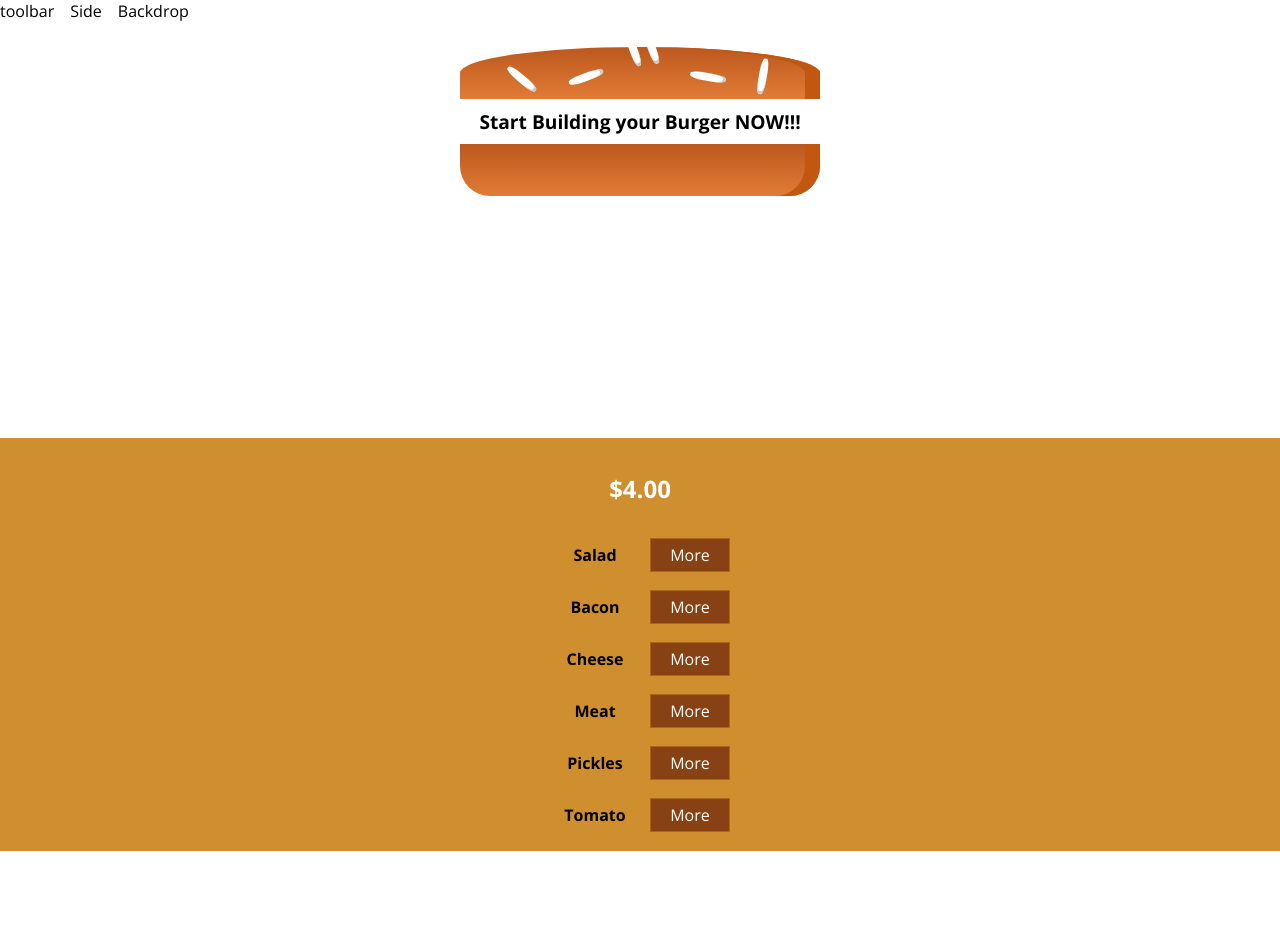
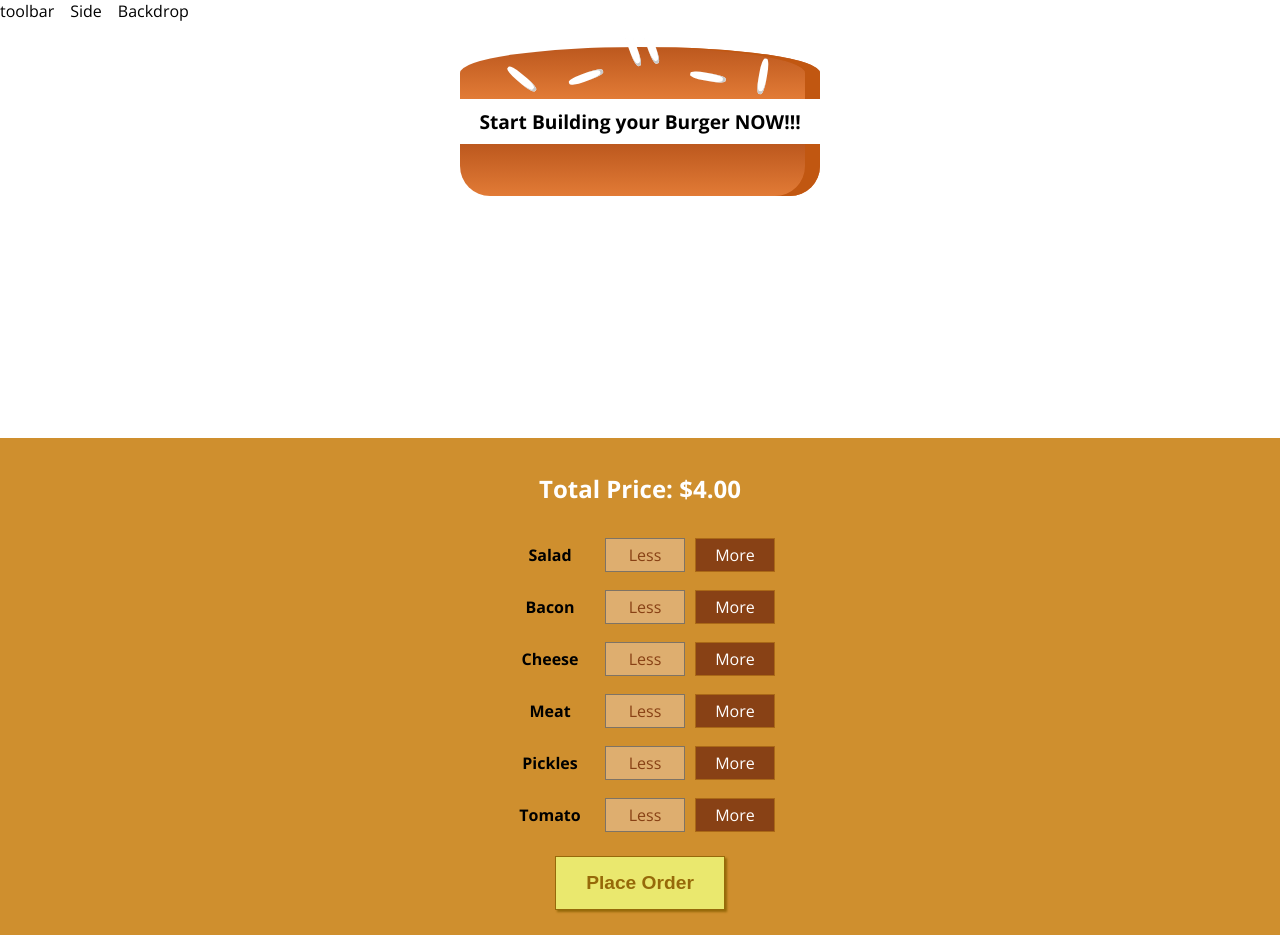
Before and after one commit to barbareshet/my-burger, a React app: page / in a window 1280 px wide. Before the commit the page ends 851 px from the top, so only its background shows below. Built offline with nearby package versions, Linux system fonts and the light colour scheme.

Commit message:
place order button with state

```diff
--- a/src/components/Burger/BuildControls/BuildControl/BuildControl.js
+++ b/src/components/Burger/BuildControls/BuildControl/BuildControl.js
@@ -5,9 +5,7 @@ const BuildControl = (props) => {
     return (
         <div className="BuildControl">
             <din className="label">{props.label}</din>
-            {
-                !disabled && <button className="remove" onClick={props.removed}>Less</button>
-            }
+            <button className="remove" onClick={props.removed} disabled={disabled}>Less</button>
             <button className="add" onClick={props.added}>More</button>
         </div>
     );
--- a/src/components/Burger/BuildControls/BuildControls.css
+++ b/src/components/Burger/BuildControls/BuildControls.css
@@ -13,3 +13,19 @@
     color: #fff;
     font-size: 24px;
 }
+.BuildControls .place-order{
+    background-color: #dad735;
+    outline: none;
+    cursor: pointer;
+    border: 1px solid #966909;
+    color: #966909;
+    font-size: 1.2em;
+    padding: 15px 30px;
+    box-shadow: 2px 2px 2px #966909;
+    margin: 15px auto;
+    font-weight: bold;
+}
+.BuildControls .place-order:disabled{
+    background-color: #eae86e;
+    cursor: not-allowed;
+}
--- a/src/components/Burger/BuildControls/BuildControls.js
+++ b/src/components/Burger/BuildControls/BuildControls.js
@@ -11,11 +11,11 @@ const controls = [
     {label:'Tomato', type:'tomato'},
 ]
 const BuildControls = (props) => {
-    const {totalPrice} = props
+    const {totalPrice, purchasable} = props
     return (
         <div className="BuildControls">
             <h3 className="totalPrice">
-                ${totalPrice.toFixed(2)}
+                Total Price: ${totalPrice.toFixed(2)}
             </h3>
             {controls.map( (control,i) => {
                 return(
@@ -28,6 +28,7 @@ const BuildControls = (props) => {
                     />
                 )
             })}
+            <button className="place-order" disabled={!purchasable}>Place Order</button>
         </div>
     );
 }
--- a/src/components/containers/BurgerBuilder/BurgerBuilder.js
+++ b/src/components/containers/BurgerBuilder/BurgerBuilder.js
@@ -21,8 +21,23 @@ class BurgerBuilder extends Component {
             pickles:0,
             tomato:0
         },
-        totalPrice: 4
+        totalPrice: 4,
+        purchasable: false
     };
+
+    updatePurchasable(ingredients){
+
+        const sum = Object.keys(ingredients)
+            .map(igKey => {
+                return ingredients[igKey]
+            })
+            .reduce((sum, el) => {
+                return sum + el
+            },0)
+        this.setState({purchasable : sum > 0})
+    }
+
+
     addIngredientHandler = (type) => {
         const oldCount = this.state.ingredients[type]
         const updatedCount = oldCount + 1
@@ -34,7 +49,8 @@ class BurgerBuilder extends Component {
         const oldPrice = this.state.totalPrice
         const newPrice = oldPrice + priceAddition;
 
-        this.setState({totalPrice: newPrice, ingredients: updatedIngredients})
+        this.setState({totalPrice: newPrice, ingredients: updatedIngredients});
+        this.updatePurchasable(updatedIngredients);
 
     }
     removeIngredientHandler = (type) => {
@@ -49,7 +65,8 @@ class BurgerBuilder extends Component {
         const oldPrice = this.state.totalPrice
         const newPrice = oldPrice - priceAddition;
 
-        this.setState({totalPrice: newPrice, ingredients: updatedIngredients})
+        this.setState({totalPrice: newPrice, ingredients: updatedIngredients});
+        this.updatePurchasable(updatedIngredients);
     }
     render() {
         const disableInfo = {
@@ -66,6 +83,7 @@ class BurgerBuilder extends Component {
                     removedIngredient={this.removeIngredientHandler}
                     totalPrice={this.state.totalPrice}
                     disabled={disableInfo}
+                    purchasable={this.state.purchasable}
                 />
             </AuxWrap>
         )
```
